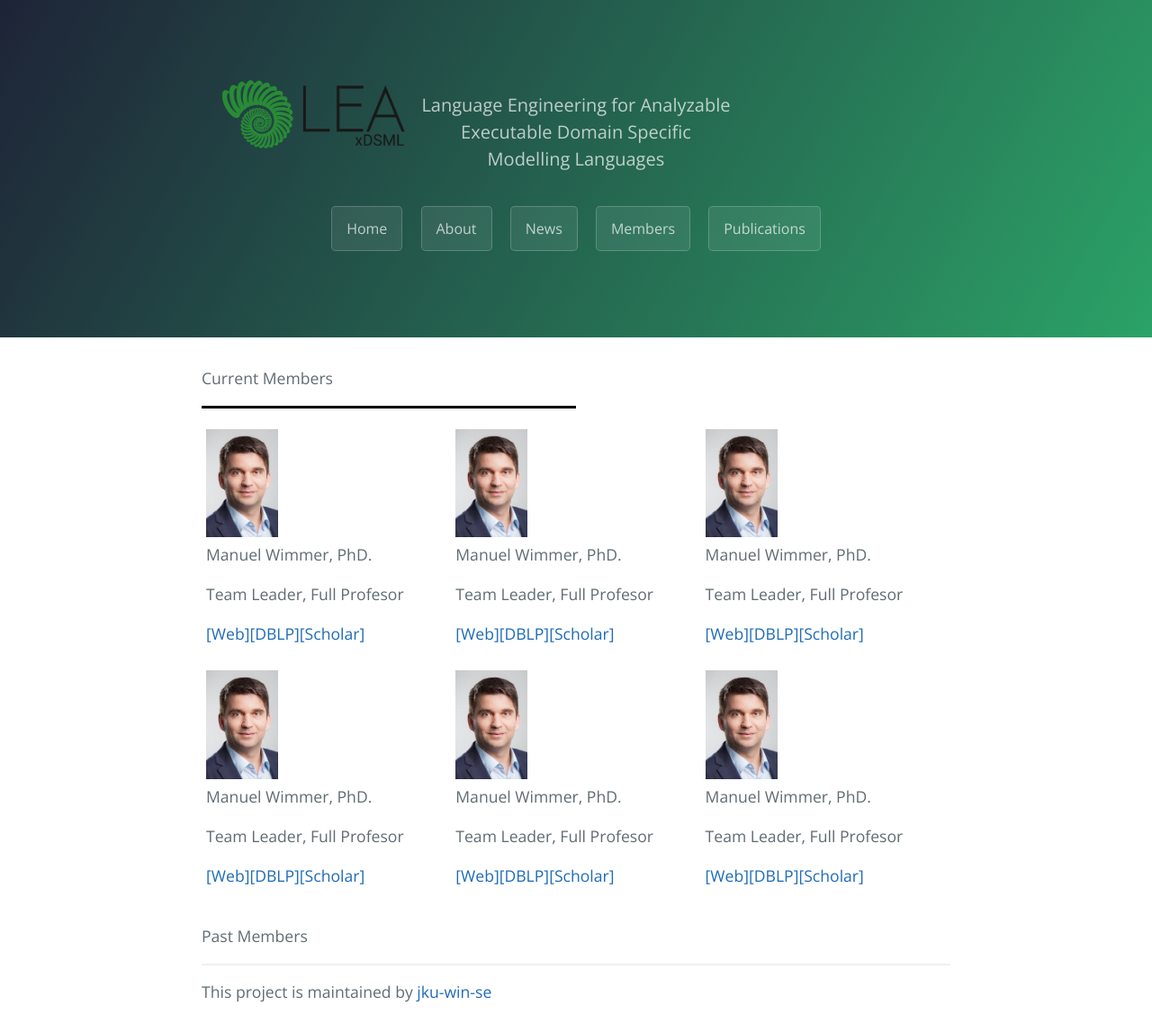
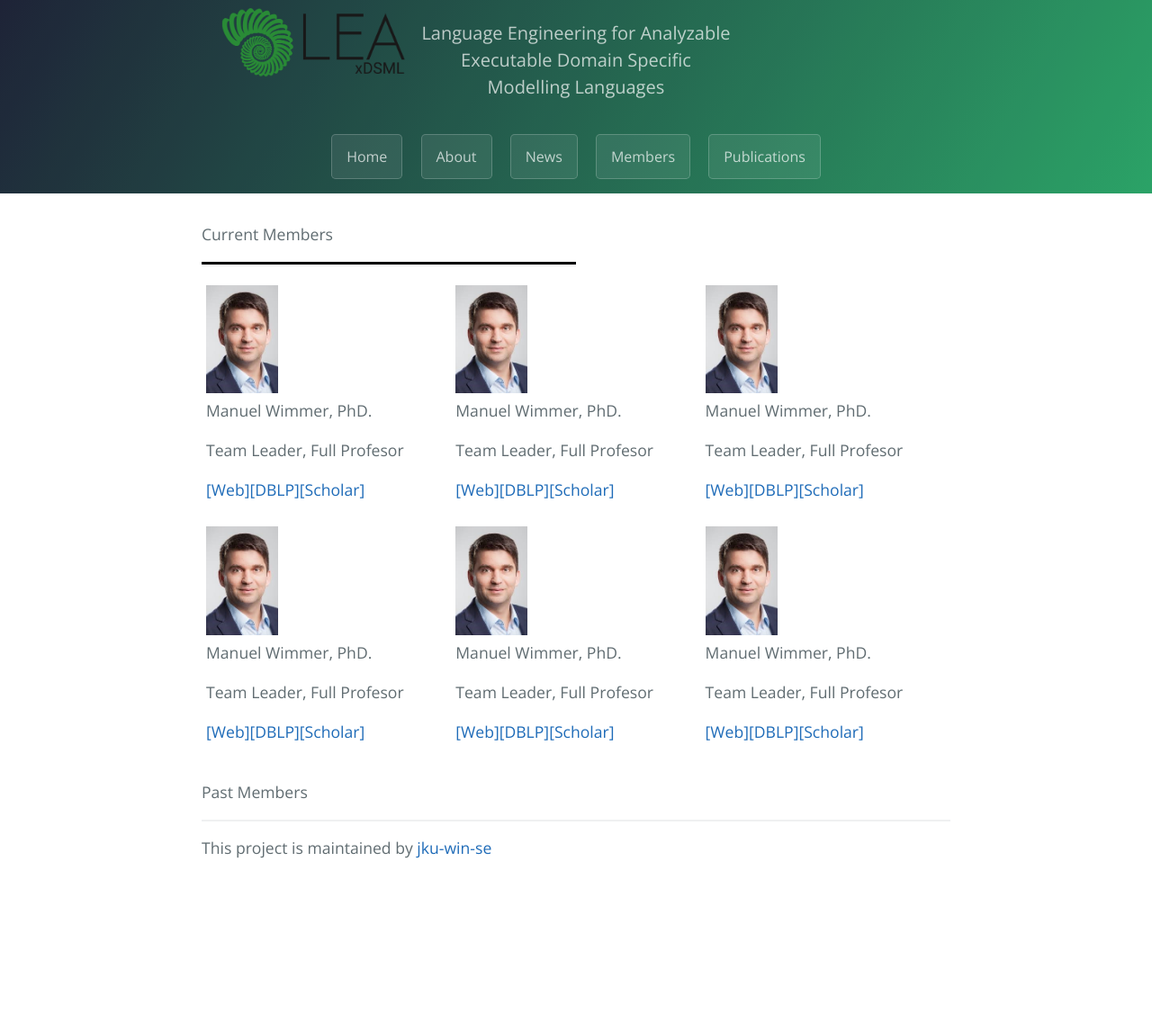
Before and after one commit to jku-win-se/Lea-xDSML, a Jekyll site: the page built from pages/members/index.md, in a window 1280 px wide. Shown: the whole page at 90% size. Built offline with Jekyll 4.4.1, drawn with Linux system fonts in a browser that asks for light colours; after the commit the page ends 987 px from its top, so only the background shows below that.

Commit message:
minor changes...

```diff
--- a/assets/css/custom.css
+++ b/assets/css/custom.css
@@ -39,5 +39,6 @@ hr.solid {
  }
 
  .nomargin{
-   margin:0;
+   margin:0px;
+   padding: 0px;
  }
--- a/assets/css/stylesheet.css
+++ b/assets/css/stylesheet.css
@@ -64,7 +64,7 @@ a {
 
 @media screen and (min-width: 64em) {
   .page-header {
-    padding: 5rem 6rem; } }
+    padding: 0rem 6rem; } }
 
 @media screen and (min-width: 42em) and (max-width: 64em) {
   .page-header {
```
